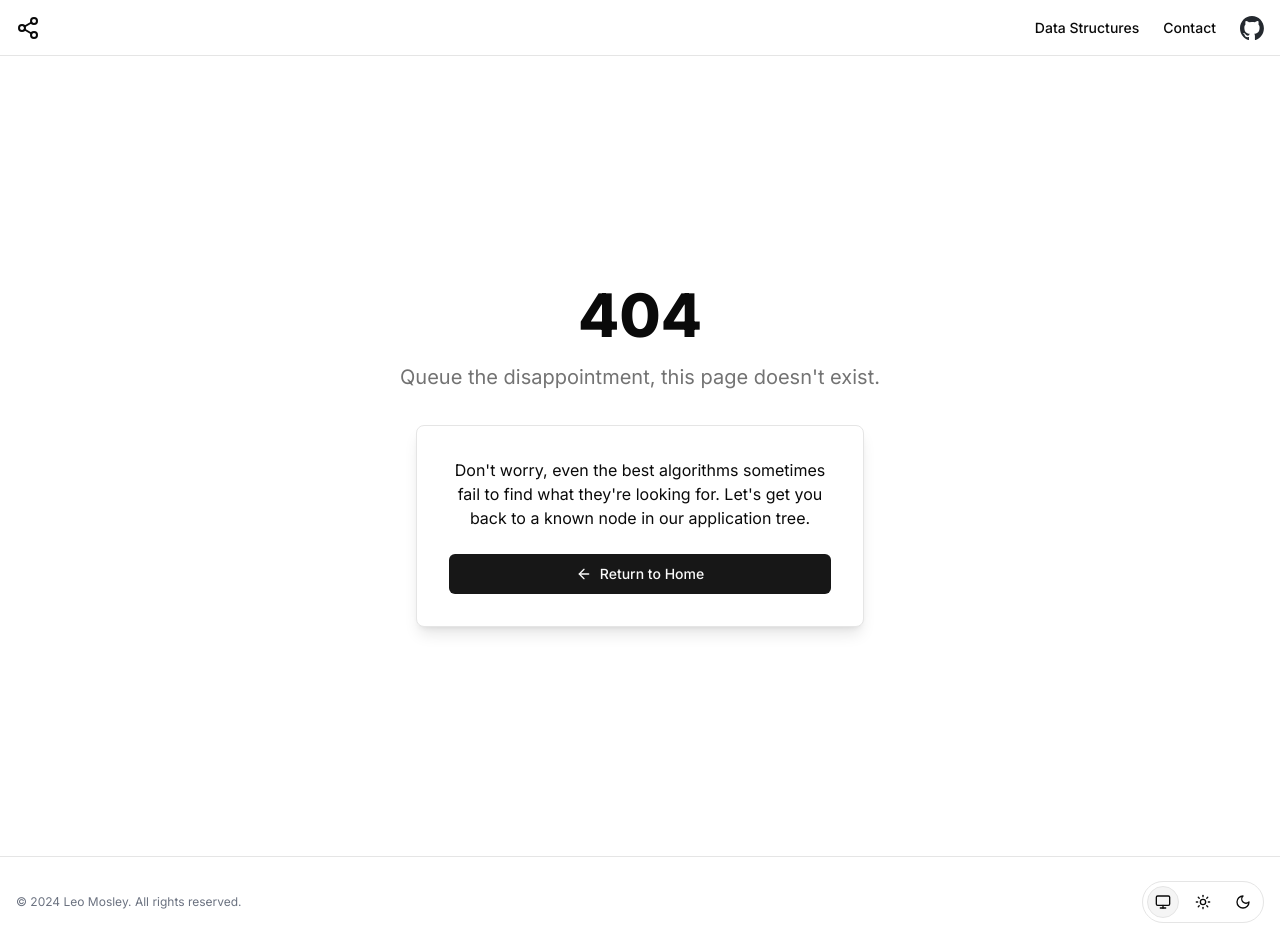
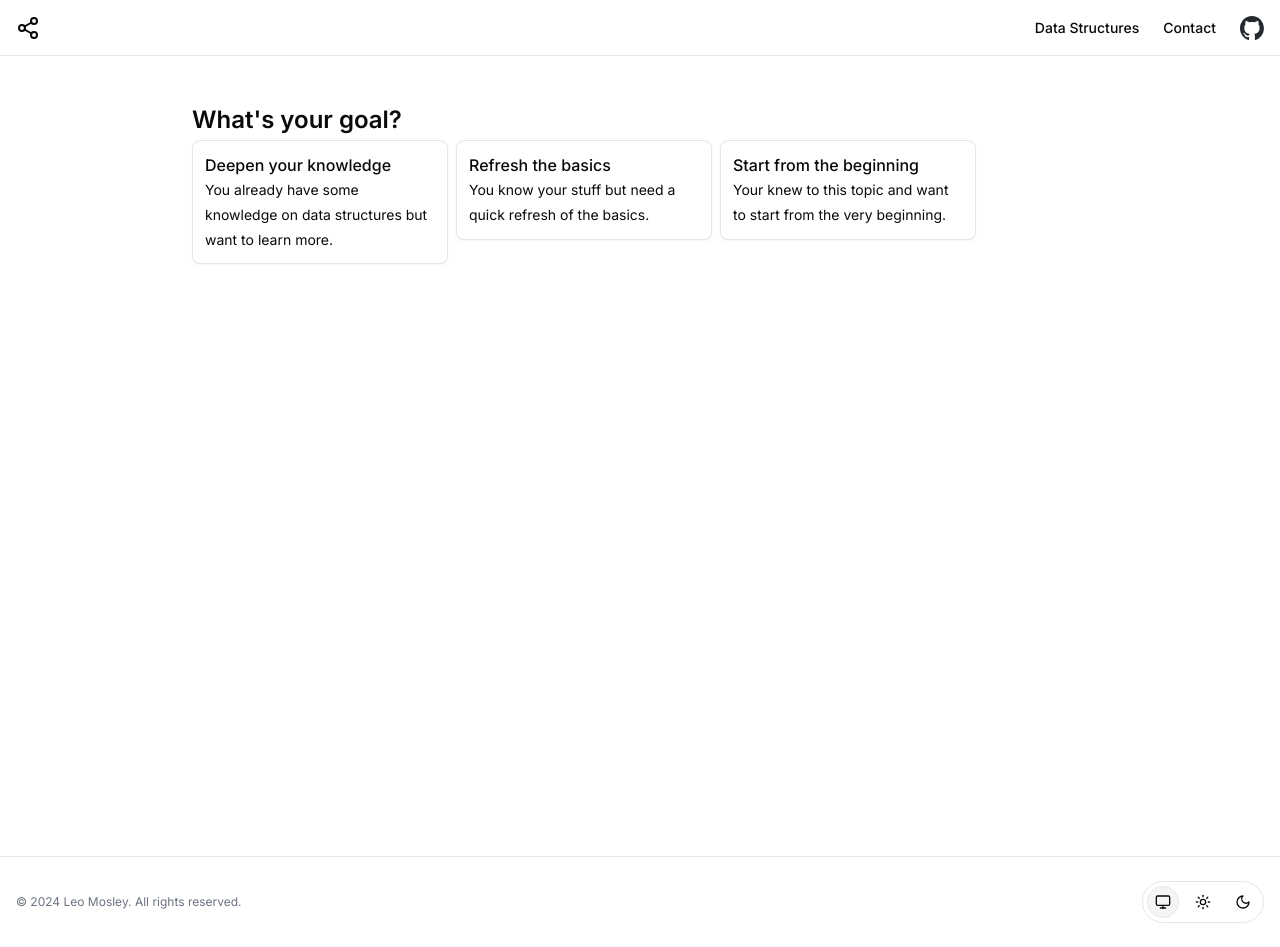
Before and after one commit to leomosley/ds.mosly.dev, a Next.js app: page /quick-start in a window 1280 px wide. Before the commit this address had no page. Built offline with nearby package versions, Linux system fonts and the light colour scheme.

Commit message:
feat: quick-start

```diff
--- a/app/globals.css
+++ b/app/globals.css
@@ -29,6 +29,11 @@
     --chart-4: 43 74% 66%;
     --chart-5: 27 87% 67%;
     --radius: 0.5rem;
+    --color-1: 0 100% 63%;
+    --color-2: 270 100% 63%;
+    --color-3: 210 100% 63%;
+    --color-4: 195 100% 63%;
+    --color-5: 90 100% 63%;
   }
 
   .dark {
@@ -56,6 +61,11 @@
     --chart-3: 30 80% 55%;
     --chart-4: 280 65% 60%;
     --chart-5: 340 75% 55%;
+    --color-1: 0 100% 63%;
+    --color-2: 270 100% 63%;
+    --color-3: 210 100% 63%;
+    --color-4: 195 100% 63%;
+    --color-5: 90 100% 63%;
   }
 }
 
--- a/app/page.tsx
+++ b/app/page.tsx
@@ -4,6 +4,7 @@ import { Input } from "@/components/ui/input";
 import { GitGraph, ListOrdered, Share2 } from "lucide-react";
 import { NavCard } from "@/components/nav-card";
 import { Marquee } from "@/components/marquee";
+import { RainbowButton } from "@/components/ui/rainbow-button";
 
 export default function Home() {
   const dataStructures = [
@@ -29,8 +30,8 @@ export default function Home() {
                 Explore and understand complex data structures through interactive visualisations.
               </p>
             </div>
-            <Link href="/learn">
-              <Button>Get Started</Button>
+            <Link href="/quick-start">
+              <RainbowButton>Get Started</RainbowButton>
             </Link>
           </div>
         </div>
--- /dev/null
+++ b/app/quick-start/page.tsx
@@ -0,0 +1,43 @@
+"use client";
+
+import { Card } from "@/components/ui/card";
+import { Label } from "@/components/ui/label";
+import { useState } from "react";
+
+type options = {
+  title: string;
+  description: string;
+  type: "goal" | "level" | "focus";
+}
+
+export default function Page() {
+  const goals: options[] = [
+    { title: "Deepen your knowledge", description: "You already have some knowledge on data structures but want to learn more.", type: "goal" },
+    { title: "Refresh the basics", description: "You know your stuff but need a quick refresh of the basics.", type: "goal" },
+    { title: "Start from the beginning", description: "Your knew to this topic and want to start from the very beginning.", type: "goal" },
+  ];
+
+  const [selected, setSelected] = useState<options[]>();
+
+  return (
+    <main className="flex flex-col md:max-w-4xl mx-auto min-h-screen">
+      <Label className="text-2xl mt-12 mb-1 font-semibold">What{"'"}s your goal?</Label>
+      <section className="flex gap-2">
+        {goals.map((goal, index) => (
+          <div
+            key={index}
+            className="cursor-pointer"
+          >
+            <Card
+              className="w-64 p-3 text-pretty"
+            >
+              <Label className="text-md">{goal.title}</Label>
+              <br />
+              <span className="text-sm/relaxed font-normal">{goal.description}</span>
+            </Card>
+          </div>
+        ))}
+      </section>
+    </main>
+  );
+}
--- /dev/null
+++ b/components/ui/label.tsx
@@ -0,0 +1,26 @@
+"use client"
+
+import * as React from "react"
+import * as LabelPrimitive from "@radix-ui/react-label"
+import { cva, type VariantProps } from "class-variance-authority"
+
+import { cn } from "@/lib/utils"
+
+const labelVariants = cva(
+  "text-sm font-medium leading-none peer-disabled:cursor-not-allowed peer-disabled:opacity-70"
+)
+
+const Label = React.forwardRef<
+  React.ElementRef<typeof LabelPrimitive.Root>,
+  React.ComponentPropsWithoutRef<typeof LabelPrimitive.Root> &
+    VariantProps<typeof labelVariants>
+>(({ className, ...props }, ref) => (
+  <LabelPrimitive.Root
+    ref={ref}
+    className={cn(labelVariants(), className)}
+    {...props}
+  />
+))
+Label.displayName = LabelPrimitive.Root.displayName
+
+export { Label }
--- /dev/null
+++ b/components/ui/rainbow-button.tsx
@@ -0,0 +1,28 @@
+import React from "react";
+
+import { cn } from "@/lib/utils";
+
+interface RainbowButtonProps
+  extends React.ButtonHTMLAttributes<HTMLButtonElement> {}
+
+export function RainbowButton({ children, ...props }: RainbowButtonProps) {
+  return (
+    <button
+      className={cn(
+        "h-11 px-8 py-2 inline-flex items-center justify-center rounded-xl font-medium transition-colors focus-visible:outline-none focus-visible:ring-1 focus-visible:ring-ring disabled:pointer-events-none disabled:opacity-50 relative group animate-rainbow cursor-pointer border-0 bg-[length:200%] text-primary-foreground [background-clip:padding-box,border-box,border-box] [background-origin:border-box] [border:calc(0.08*1rem)_solid_transparent]",
+
+        // before styles
+        "before:absolute before:bottom-[-20%] before:left-1/2 before:z-0 before:h-1/5 before:w-3/5 before:-translate-x-1/2 before:animate-rainbow before:bg-[linear-gradient(90deg,hsl(var(--color-1)),hsl(var(--color-5)),hsl(var(--color-3)),hsl(var(--color-4)),hsl(var(--color-2)))] before:bg-[length:200%] before:[filter:blur(calc(0.8*1rem))]",
+
+        // light mode colors
+        "bg-[linear-gradient(#121213,#121213),linear-gradient(#121213_50%,rgba(18,18,19,0.6)_80%,rgba(18,18,19,0)),linear-gradient(90deg,hsl(var(--color-1)),hsl(var(--color-5)),hsl(var(--color-3)),hsl(var(--color-4)),hsl(var(--color-2)))]",
+
+        // dark mode colors
+        " dark:bg-[linear-gradient(#fff,#fff),linear-gradient(#fff_50%,rgba(255,255,255,0.6)_80%,rgba(0,0,0,0)),linear-gradient(90deg,hsl(var(--color-1)),hsl(var(--color-5)),hsl(var(--color-3)),hsl(var(--color-4)),hsl(var(--color-2)))]",
+      )}
+      {...props}
+    >
+      {children}
+    </button>
+  );
+}
--- a/package.json
+++ b/package.json
@@ -9,6 +9,7 @@
     "lint": "next lint"
   },
   "dependencies": {
+    "@radix-ui/react-label": "^2.1.0",
     "@radix-ui/react-slot": "^1.1.0",
     "class-variance-authority": "^0.7.0",
     "clsx": "^2.1.1",
--- a/tailwind.config.ts
+++ b/tailwind.config.ts
@@ -49,7 +49,12 @@ const config: Config = {
     				'3': 'hsl(var(--chart-3))',
     				'4': 'hsl(var(--chart-4))',
     				'5': 'hsl(var(--chart-5))'
-				}
+    			},
+    			'color-1': 'hsl(var(--color-1))',
+    			'color-2': 'hsl(var(--color-2))',
+    			'color-3': 'hsl(var(--color-3))',
+    			'color-4': 'hsl(var(--color-4))',
+    			'color-5': 'hsl(var(--color-5))'
     		},
     		borderRadius: {
     			lg: 'var(--radius)',
@@ -57,19 +62,36 @@ const config: Config = {
     			sm: 'calc(var(--radius) - 4px)'
     		},
     		animation: {
-				marquee: "marquee var(--duration) linear infinite",
-				"marquee-vertical": "marquee-vertical var(--duration) linear infinite",
+    			marquee: 'marquee var(--duration) linear infinite',
+    			'marquee-vertical': 'marquee-vertical var(--duration) linear infinite',
+    			rainbow: 'rainbow var(--speed, 2s) infinite linear'
     		},
     		keyframes: {
     			marquee: {
-					from: { transform: "translateX(0)" },
-					to: { transform: "translateX(calc(-100% - var(--gap)))" },
+    				from: {
+    					transform: 'translateX(0)'
     				},
-				"marquee-vertical": {
-					from: { transform: "translateY(0)" },
-					to: { transform: "translateY(calc(-100% - var(--gap)))" },
+    				to: {
+    					transform: 'translateX(calc(-100% - var(--gap)))'
+    				}
     			},
+    			'marquee-vertical': {
+    				from: {
+    					transform: 'translateY(0)'
     				},
+    				to: {
+    					transform: 'translateY(calc(-100% - var(--gap)))'
+    				}
+    			},
+    			rainbow: {
+    				'0%': {
+    					'background-position': '0%'
+    				},
+    				'100%': {
+    					'background-position': '200%'
+    				}
+    			}
+    		}
     	}
     },
 	plugins: [require("tailwindcss-animate")],
```
Also changed, not shown: 1 other file (tests, documents, lock files or other folders). Lines whose indentation alone changed are shown as unchanged.
